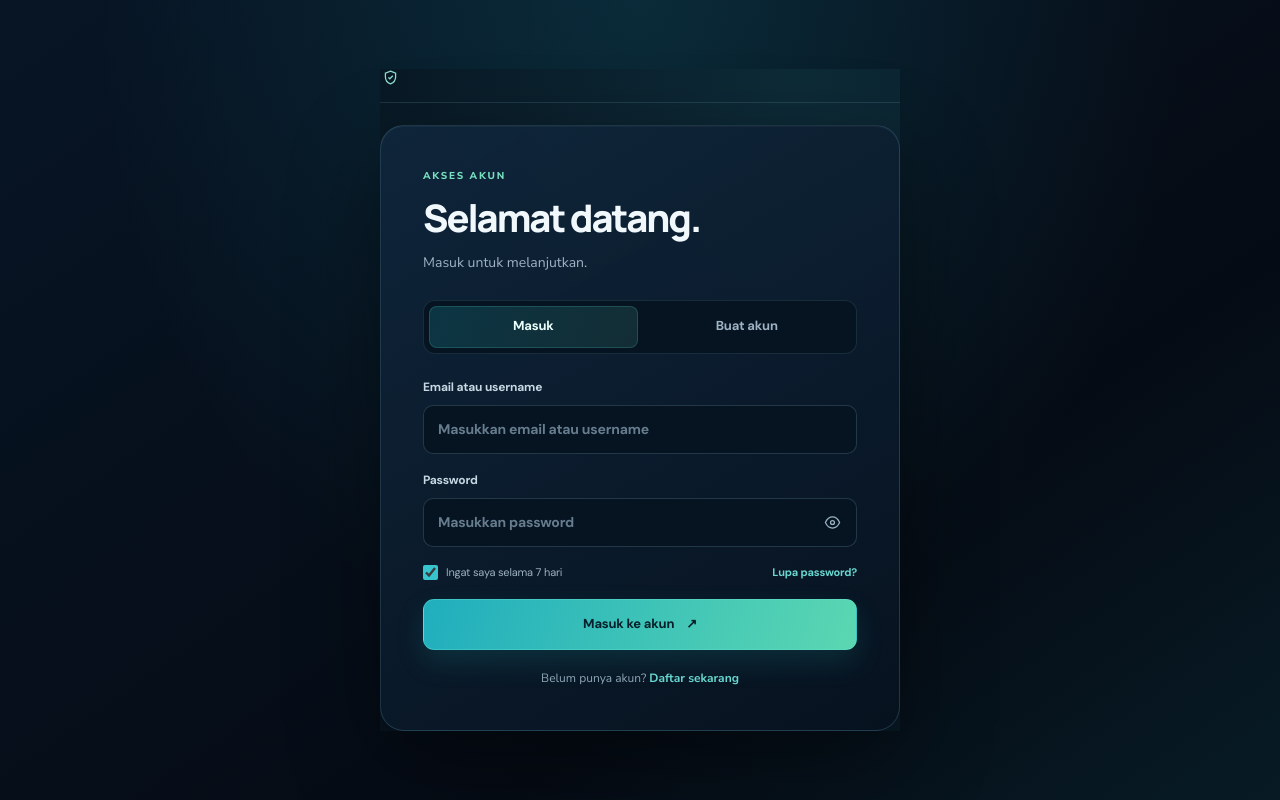
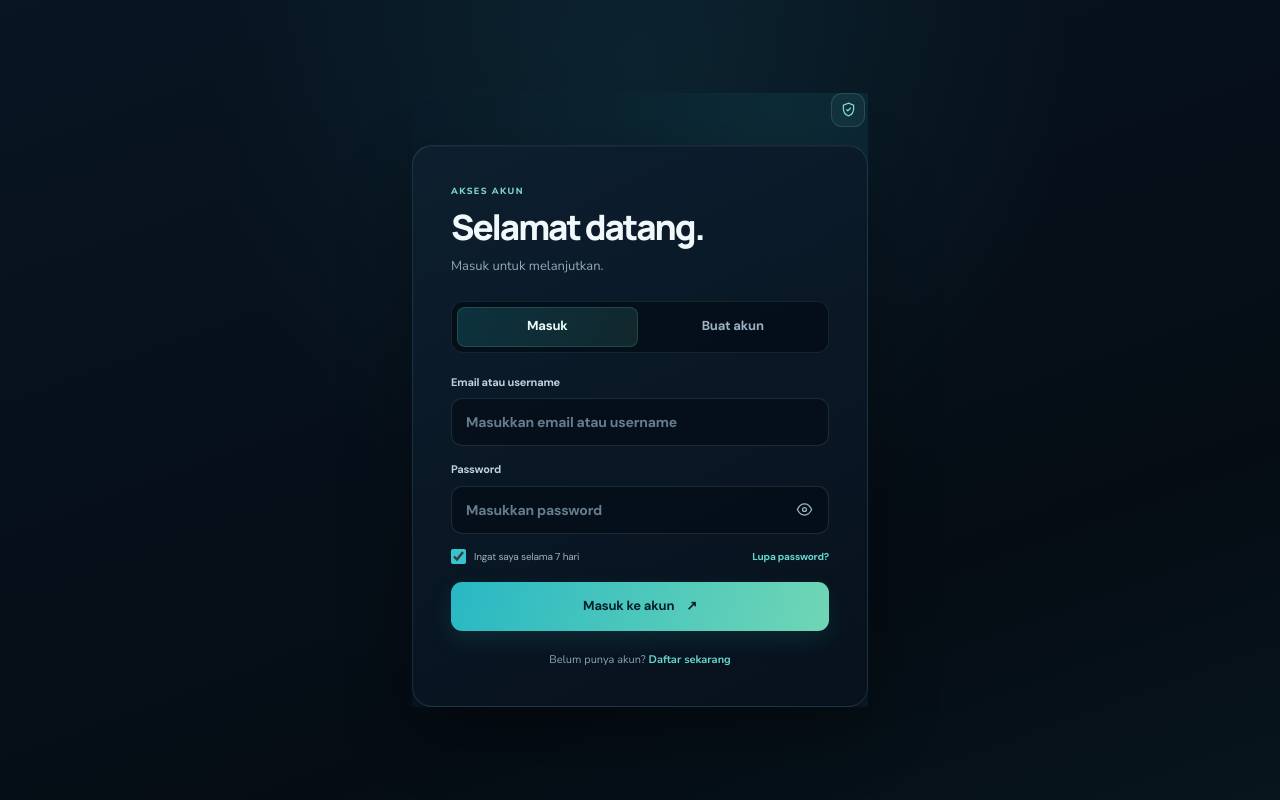
Before and after one commit to chanvianz-ui/ditapaja, a Next.js app: page /login in a window 1280 px wide. Built offline with nearby package versions, Linux system fonts and the light colour scheme; no server answers.

Commit message:
Polish minimal interactive login styling

```diff
--- a/app/styles/auth-page-fixes.css
+++ b/app/styles/auth-page-fixes.css
@@ -58,3 +58,94 @@
  .dt-auth-v2-footer{font-size:8px!important}
 }
 @media(prefers-reduced-motion:reduce){.dt-auth-v2 *{transition:none!important;animation:none!important}}
+
+
+/* Login refinement — minimal surface, clear focus feedback */
+.dt-auth-v2{
+  background:
+    radial-gradient(ellipse at 50% 8%,rgba(47,177,190,.11),transparent 27rem),
+    linear-gradient(160deg,#081522 0%,#050c14 72%,#07151d 100%)!important;
+}
+.dt-auth-v2-frame{width:min(100%,456px)!important;gap:14px!important}
+.dt-auth-v2-topbar{
+  justify-content:flex-end!important;padding:0 3px 4px!important;border:0!important;
+}
+.dt-auth-v2-secure{
+  display:grid!important;place-items:center!important;width:34px!important;height:34px!important;
+  border:1px solid rgba(123,207,199,.18)!important;border-radius:11px!important;
+  background:rgba(115,208,198,.06)!important;color:#83d9cf!important;
+}
+.dt-auth-v2-secure svg{width:17px!important;height:17px!important}
+.dt-auth-v2-panel{
+  padding:clamp(25px,5vw,38px)!important;border:1px solid rgba(145,184,199,.15)!important;
+  border-radius:20px!important;
+  background:linear-gradient(155deg,rgba(13,31,47,.98),rgba(7,17,28,.99))!important;
+  box-shadow:0 24px 70px rgba(0,0,0,.3),inset 0 1px rgba(255,255,255,.035)!important;
+  animation:dt-auth-enter .42s cubic-bezier(.2,.75,.25,1) both;
+}
+.dt-auth-v2-intro{margin-bottom:23px!important}
+.dt-auth-v2-eyebrow{margin-bottom:10px!important;color:#7fd9cb!important;font-size:9px!important;letter-spacing:.16em!important}
+.dt-auth-v2-intro h1{font-size:clamp(29px,5vw,35px)!important;letter-spacing:-.06em!important}
+.dt-auth-v2-intro>p:last-child{margin-top:9px!important;font-size:13px!important;color:#91a9b9!important}
+.dt-auth-v2-tabs{margin-bottom:21px!important;background:rgba(3,12,21,.72)!important;border-color:rgba(145,184,199,.12)!important}
+.dt-auth-v2-tabs a{min-height:40px!important;transition:background .2s ease,color .2s ease,transform .2s ease!important}
+.dt-auth-v2-tabs a:hover{color:#efffff!important}
+.dt-auth-v2-tabs a.is-active{background:linear-gradient(110deg,rgba(40,174,188,.22),rgba(102,205,174,.13))!important;box-shadow:inset 0 0 0 1px rgba(100,211,199,.18)!important}
+.dt-auth-v2-form{gap:15px!important}
+.dt-auth-v2-field{gap:7px!important}
+.dt-auth-v2-field>span{font-size:11px!important;color:#c2d3dc!important}
+.dt-auth-v2-field input,.dt-auth-v2-password input{
+  min-height:48px!important;border-radius:11px!important;background:rgba(3,12,21,.68)!important;
+  border-color:rgba(140,177,194,.17)!important;transition:border-color .2s ease,box-shadow .2s ease,background .2s ease!important;
+}
+.dt-auth-v2-field:focus-within>span{color:#8fe1d3!important}
+.dt-auth-v2-field input:focus,.dt-auth-v2-password input:focus{
+  border-color:rgba(79,207,201,.75)!important;background:#071725!important;
+  box-shadow:0 0 0 3px rgba(54,197,207,.1),0 8px 22px rgba(0,0,0,.12)!important;
+}
+.dt-auth-v2-password button{transition:color .18s ease,background .18s ease!important}
+.dt-auth-v2-password button:hover{color:#8fe1d3!important;background:rgba(131,217,223,.08)!important}
+.dt-auth-v2-options{font-size:10px!important}
+.dt-auth-v2-check{cursor:pointer!important}
+.dt-auth-v2-options a,.dt-auth-v2-consent a,.dt-auth-v2-switch a{transition:color .18s ease!important}
+.dt-auth-v2-submit{
+  position:relative!important;overflow:hidden!important;min-height:49px!important;margin-top:2px!important;
+  border:0!important;border-radius:11px!important;
+  background:linear-gradient(105deg,#28b8c4 0%,#70d6b4 100%)!important;
+  box-shadow:0 9px 24px rgba(37,181,181,.13)!important;
+  transition:transform .2s ease,filter .2s ease,box-shadow .2s ease!important;
+}
+.dt-auth-v2-submit:before{
+  content:"";position:absolute;inset:0;transform:translateX(-110%);
+  background:linear-gradient(105deg,transparent,rgba(255,255,255,.22),transparent);
+  transition:transform .55s ease;pointer-events:none;
+}
+.dt-auth-v2-submit:hover:not(:disabled){
+  transform:translateY(-2px)!important;filter:brightness(1.04)!important;
+  box-shadow:0 13px 30px rgba(37,181,181,.2)!important;
+}
+.dt-auth-v2-submit:hover:not(:disabled):before{transform:translateX(110%)}
+.dt-auth-v2-submit:active:not(:disabled){transform:translateY(0)!important}
+.dt-auth-v2-submit>span{position:relative;z-index:1}
+.dt-auth-v2-switch{padding-top:3px!important;font-size:11px!important}
+.dt-auth-v2-caps{
+  margin:-4px 0!important;color:#f1ca82!important;font-size:11px!important;
+}
+.dt-auth-v2-message{font-size:11px!important}
+.dt-auth-v2 :is(a,button,input):focus-visible{
+  outline:2px solid #83d9df!important;outline-offset:3px!important;
+}
+@keyframes dt-auth-enter{
+  from{opacity:0;transform:translateY(9px)}
+  to{opacity:1;transform:translateY(0)}
+}
+@media(max-width:520px){
+  .dt-auth-v2{padding:22px 14px!important}
+  .dt-auth-v2-frame{gap:10px!important}
+  .dt-auth-v2-panel{padding:25px 19px!important;border-radius:17px!important}
+  .dt-auth-v2-intro h1{font-size:30px!important}
+}
+@media(prefers-reduced-motion:reduce){
+  .dt-auth-v2-panel{animation:none!important}
+  .dt-auth-v2 *,.dt-auth-v2 *:before{transition:none!important}
+}
```
